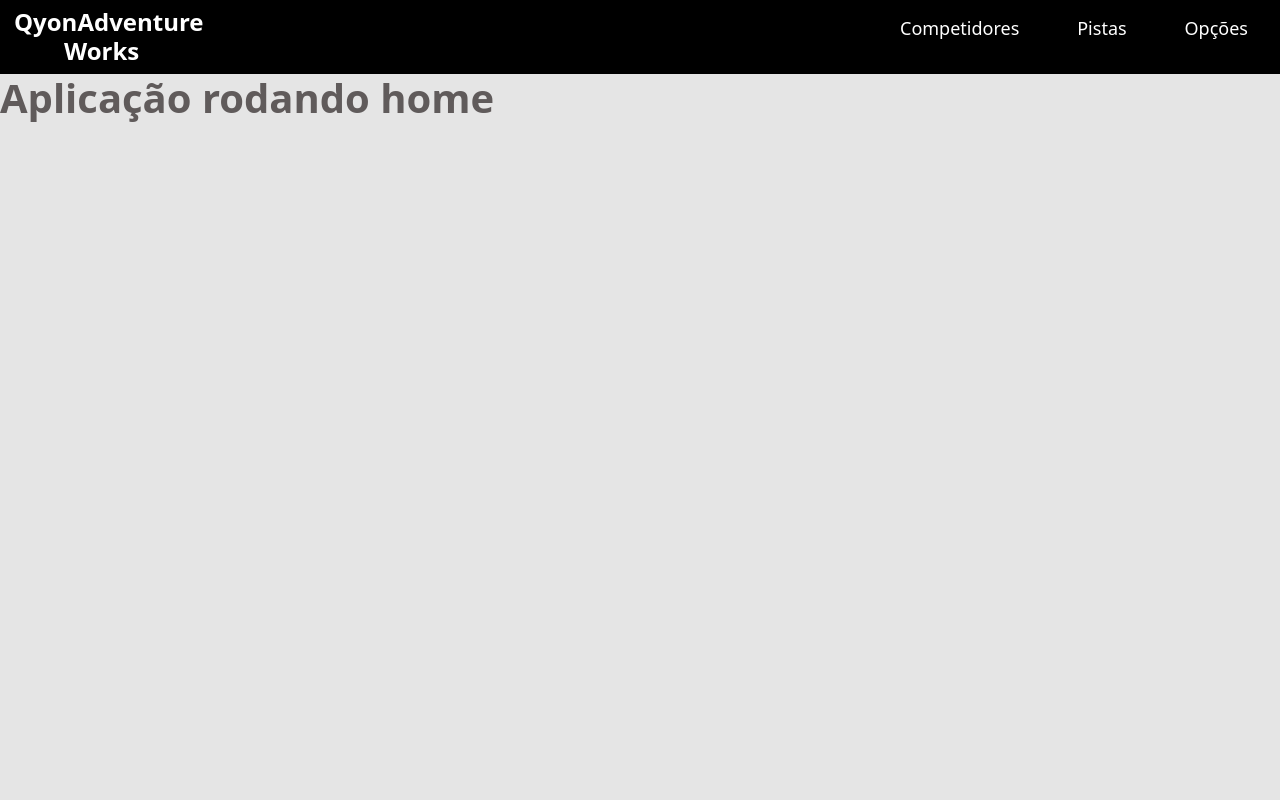
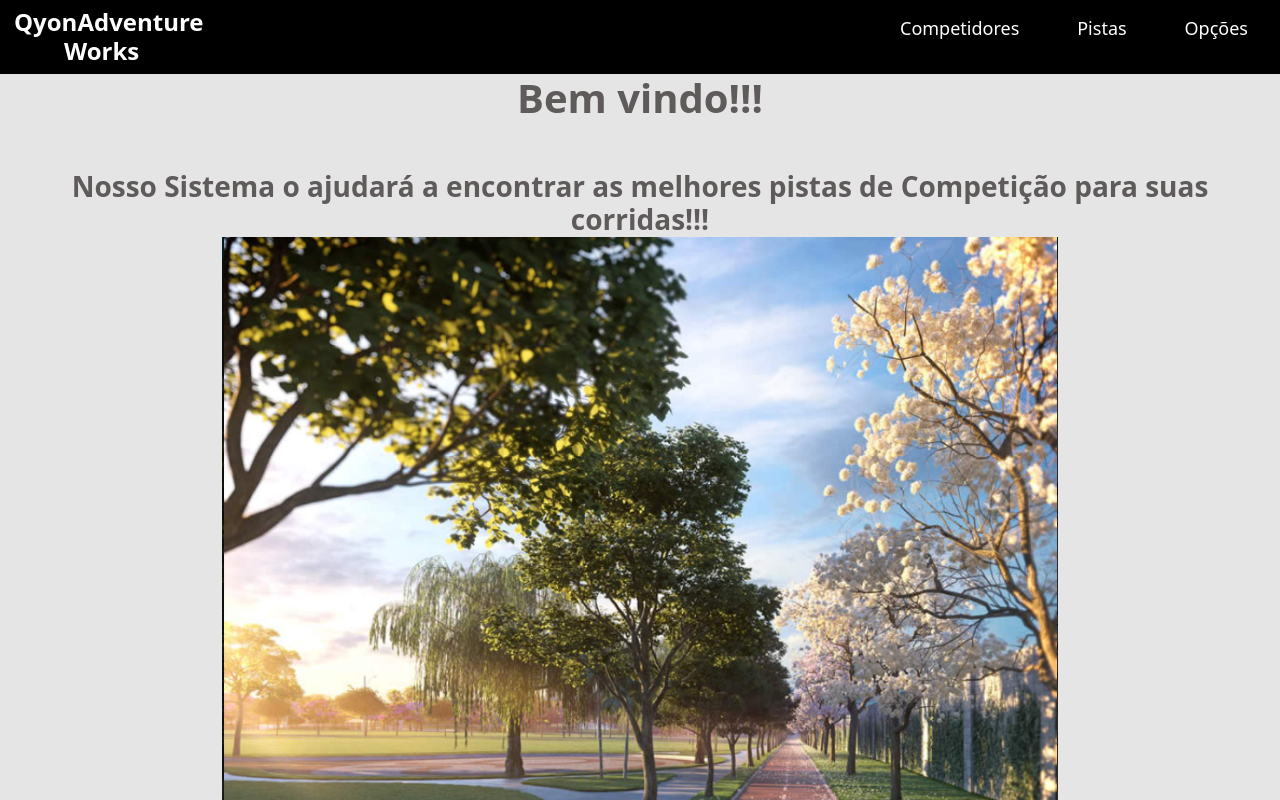
Before and after one commit to Deividwb/QyonAdventureWorks, a React (Create React App) app in the folder front-web-react/: page / in a window 1280 px wide. Shown: the top 800 px of the page. Built offline with nearby package versions, Linux system fonts and the light colour scheme.

Commit message:
Creation Page Home

```diff
--- a/front-web-react/src/Routes.tsx
+++ b/front-web-react/src/Routes.tsx
@@ -1,6 +1,6 @@
 import Navbar from 'components/Navbar';
 import AddRunner from 'pages/AddRunner';
-import AddHiking from 'pages/AddHiking';
+import AddRunWay from 'pages/AddRunWay';
 import Home from 'pages/Home';
 import ListCompetitors from 'pages/ListCompetitors';
 import ListHiking from 'pages/ListHiking';
@@ -33,7 +33,7 @@ const Routes = () => {
         </Route>
 
         <Route path="/adicionar/pista">
-          <AddHiking />
+          <AddRunWay />
         </Route>
       </Switch>
     </BrowserRouter>
--- a/front-web-react/src/components/Navbar/index.tsx
+++ b/front-web-react/src/components/Navbar/index.tsx
@@ -1,6 +1,6 @@
 import "./styles.css";
 import "bootstrap/js/src/collapse.js";
-import { NavLink } from "react-router-dom";
+import { Link, NavLink } from "react-router-dom";
 
 
 
@@ -9,11 +9,11 @@ const Navbar = () => {
   return (
     <nav className="navbar navbar -expand-md">
     <div className="container-fluid">
-        <a href="https://www.qyon.com/" target="_blank">
+        <Link to="/">
           <h4>
             QyonAdventure<div className="nav-logo">Works</div>
           </h4>
-        </a>
+        </Link>
 
         <div className="options-nav">
         <ul className="menu-nav">
--- a/front-web-react/src/pages/AddHiking/index.tsx
+++ b/front-web-react/src/pages/AddRunWay/index.tsx
@@ -2,7 +2,7 @@ import "./styles.css";
 import { Link } from "react-router-dom";
 
 
-const AddHiking = () => {
+const AddRunWay = () => {
   return (
     <div>
     <div className="container">
@@ -53,4 +53,4 @@ const AddHiking = () => {
   );
 };
 
-export default AddHiking;
+export default AddRunWay;
--- a/front-web-react/src/pages/Home/index.tsx
+++ b/front-web-react/src/pages/Home/index.tsx
@@ -1,8 +1,18 @@
 import './styles.css';
+import HomeImg from 'assets/images/homeImg.png';
 
 const Home = () =>{
     return(
-        <h1>Aplicação rodando home</h1>
+        <div>
+        <h1 className='text-center'>Bem vindo!!!</h1>
+        <div className='main-container'>
+            <br /><br />
+            <h3 className='text-center'>Nosso Sistema o ajudará a encontrar as melhores pistas de Competição para suas corridas!!!</h3>
+        <div className='img-home'>
+        <img  src={HomeImg} alt="Imagem Boas Vindas" />
+        </div>
+        </div>
+        </div>
     );
 }
 
--- a/front-web-react/src/pages/Home/styles.css
+++ b/front-web-react/src/pages/Home/styles.css
@@ -0,0 +1,5 @@
+.img-home{
+    display: flex;
+    justify-content: center;
+
+}
--- a/front-web-react/src/pages/ListCompetitors/styles.css
+++ b/front-web-react/src/pages/ListCompetitors/styles.css
@@ -14,3 +14,11 @@
 .color-btn-trash{
     background-color: red;
 }
+
+.color-btn-update{
+    background-color: green;
+    padding: 0 8px;
+    display: flex;
+    align-items: center;
+    border: solid 2px;
+}
```
Also changed, not shown: front-web-react/src/assets/images/homeImg.png (added), front-web-react/src/pages/AddRunWay/styles.css (renamed from front-web-react/src/pages/AddHiking/styles.css).
